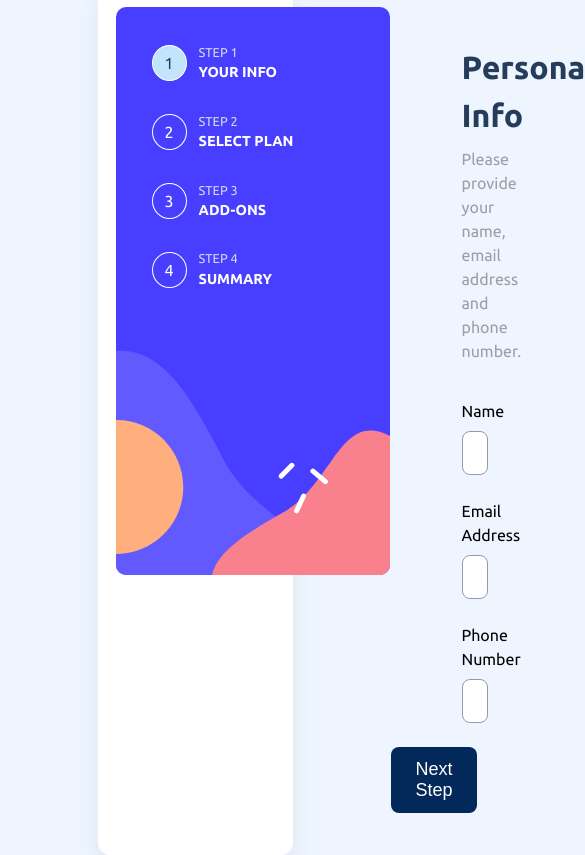
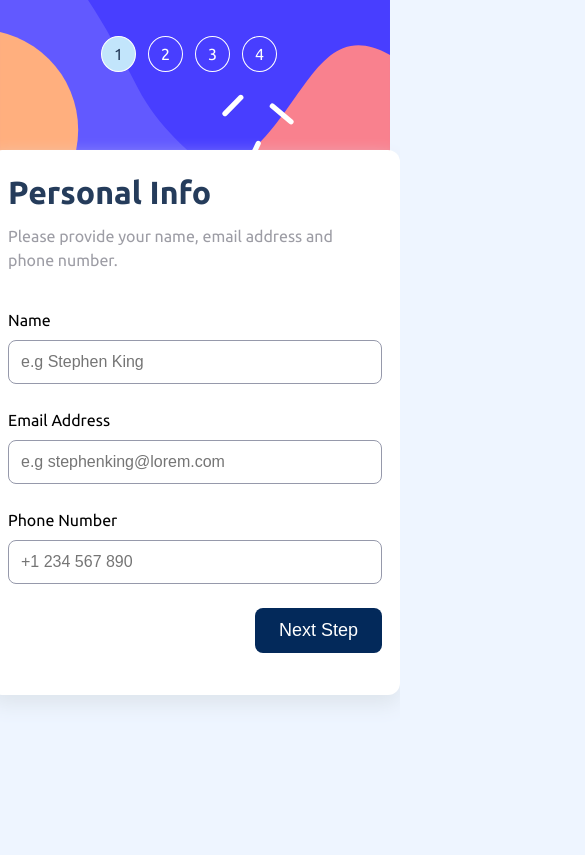
Before and after one commit to Divyue30597/multi-step-form, a React (Vite) app: page / in a window 390 px wide. Shown: the whole page, 585 px wide, since content can reach past the window. Built offline with nearby package versions, Linux system fonts and the light colour scheme.

Commit message:
added responsive ness

```diff
--- a/src/App.css
+++ b/src/App.css
@@ -8,10 +8,11 @@
   align-items: center;
   justify-content: center;
   height: 100vh;
+  position: relative;
 }
 
 .layout {
-  width: calc(100vw / 2);
+  width: 960px;
   padding: 18px;
   border-radius: 12px;
   background-color: var(--white);
@@ -389,3 +390,68 @@ hr {
   font-size: 24px;
   color: #463ad8;
 }
+
+/* Medium devices (landscape tablets, 768px and up) */
+@media only screen and (max-width: 768px) {
+  .layout {
+    width: 748px;
+  }
+}
+
+@media only screen and (max-width: 425px) {
+  .main {
+    position: relative;
+  }
+  .layout {
+    max-width: 410px;
+    flex-direction: column;
+  }
+
+  .cards {
+    display: block;
+  }
+
+  .card-body {
+    flex-direction: row;
+    height: auto;
+    align-items: center;
+    margin-bottom: 12px;
+    justify-content: start;
+  }
+
+  .form-outer-body {
+    padding: 0;
+  }
+
+  .img-and-list {
+    position: unset;
+  }
+
+  .bg-img {
+    position: absolute;
+    z-index: -1;
+    top: 0;
+    left: 0;
+    width: 100%;
+  }
+
+  .items-list {
+    flex-direction: row;
+    justify-content: center;
+    width: 100%;
+    margin-left: 0;
+    left: 0;
+  }
+
+  ul li .list-item {
+    display: none;
+  }
+
+  ul li:last-child {
+    margin-bottom: 28px;
+  }
+
+  .card-body picture img {
+    margin-right: 14px;
+  }
+}
--- a/src/App.tsx
+++ b/src/App.tsx
@@ -2,11 +2,11 @@ import { useState } from "react";
 import "./App.css";
 import { Layout } from "./Component/Layout/Layout";
 import bgImage from "./assets/bg-sidebar-desktop.svg";
+import bgImageMob from "./assets/bg-sidebar-mobile.svg";
 import { FormLayout } from "./Component/FormLayout/FormLayout";
 import { Button } from "./Component/Button/Button";
 import { Form, Formik } from "formik";
 import * as Yup from "yup";
-import image from "../design/active-states-step-4.jpg";
 
 export interface IFormSubmission {
   name: string;
@@ -40,9 +40,9 @@ const listItems: IListItems[] = [
 ];
 
 const initialState: IFormSubmission = {
-  name: "Divyue Sharma",
-  email: "divyue.sharma@gmail.com",
-  phoneNumber: "9344444059",
+  name: "",
+  email: "",
+  phoneNumber: "",
   planType: "",
   plan: {
     planInfo: "",
@@ -59,7 +59,7 @@ const validationSchema = Yup.object({
     .email("Invalid email address")
     .required("This field is required"),
   phoneNumber: Yup.number()
-    .min(600000000, "Minimum Limit reached.")
+    .min(6000000000, "Minimum Limit reached.")
     .max(9999999999, "Maximum limit reached.")
     .required("This field is required"),
   planType: Yup.string().required("This field is required"),
@@ -93,22 +93,24 @@ function Main() {
 
   return (
     <main className="main">
-      {/* <img src={image} /> */}
       <Formik
         initialValues={initialState}
         validationSchema={validationSchema}
-        onSubmit={(values) => {
+        onSubmit={(values: IFormSubmission) => {
           console.log(JSON.stringify(values, null, 2));
         }}
       >
         <Form>
           <Layout>
             <div className="img-and-list">
-              <img
-                className="bg-img"
-                src={bgImage}
-                alt="blue color background with some decor"
-              />
+              <picture>
+                <source media="(max-width: 425px)" srcSet={bgImageMob} />
+                <img
+                  className="bg-img"
+                  src={bgImage}
+                  alt="blue color background with some decor"
+                />
+              </picture>
               <ul className="items-list">
                 {listItems.map((item, index) => {
                   return (
--- a/src/Component/Card/Card.tsx
+++ b/src/Component/Card/Card.tsx
@@ -136,6 +136,9 @@ function CardStyle({
           <p>
             ${cardDetail.price}/{isMonthly ? "mo" : "yr"}
           </p>
+          {cardDetail.plan === "yearly" ? (
+            <p style={{ color: "#253c5b" }}>2 Months free</p>
+          ) : null}
         </div>
       </div>
     </label>
```
